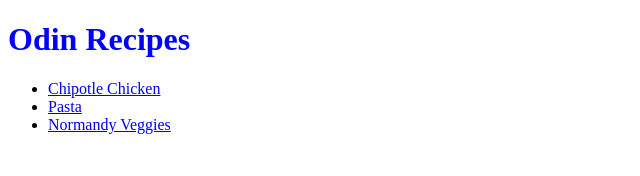
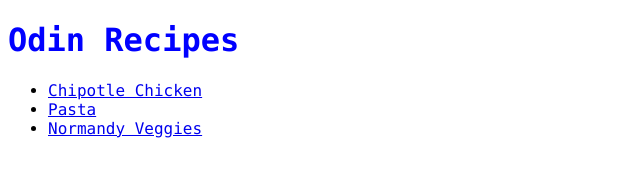
Before and after one commit to pawel-swiecki/odin-recipes, a plain HTML site: page index.html in a window 1280 px wide. Shown: the whole page, without its empty margins (0-640 px from the left). Drawn offline with Linux system fonts and the light colour scheme.

Commit message:
Practice styling html pages

```diff
--- a/style.css
+++ b/style.css
@@ -1,3 +1,8 @@
 h1 {
     color: blue;
+    font-family: "Monaco", monospace;
 }
+
+ul {
+    font-family: "Monaco", monospace;
+}
```
